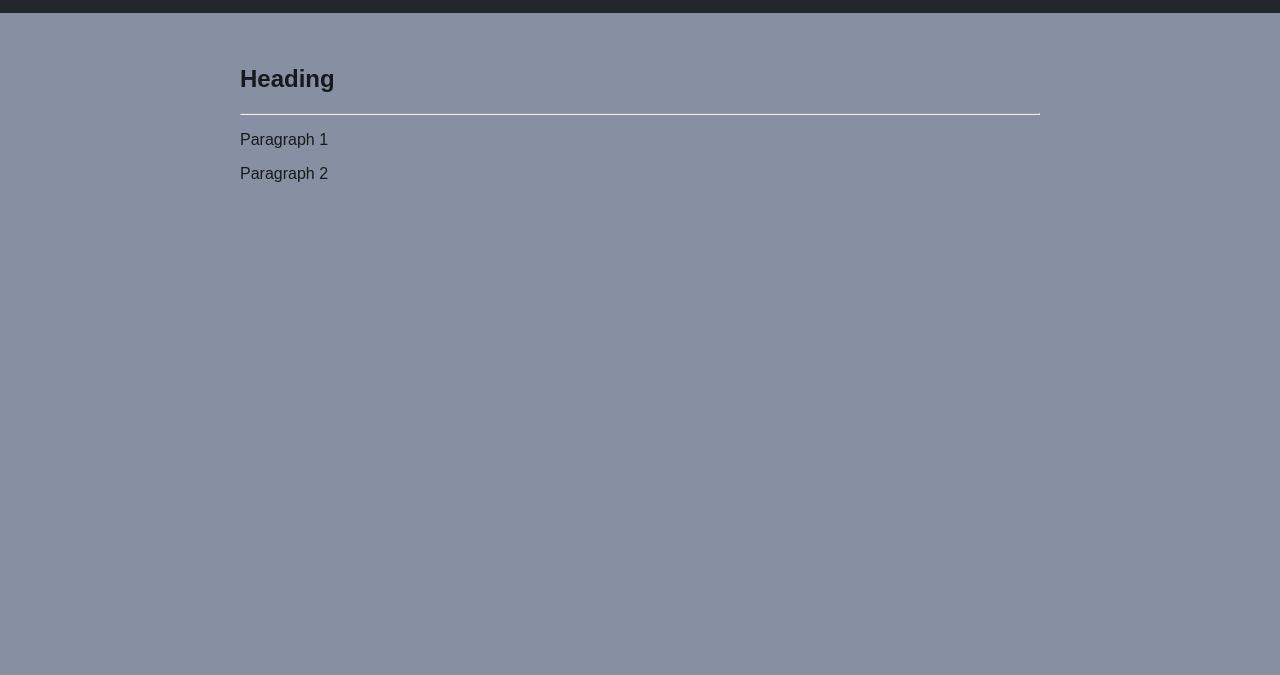
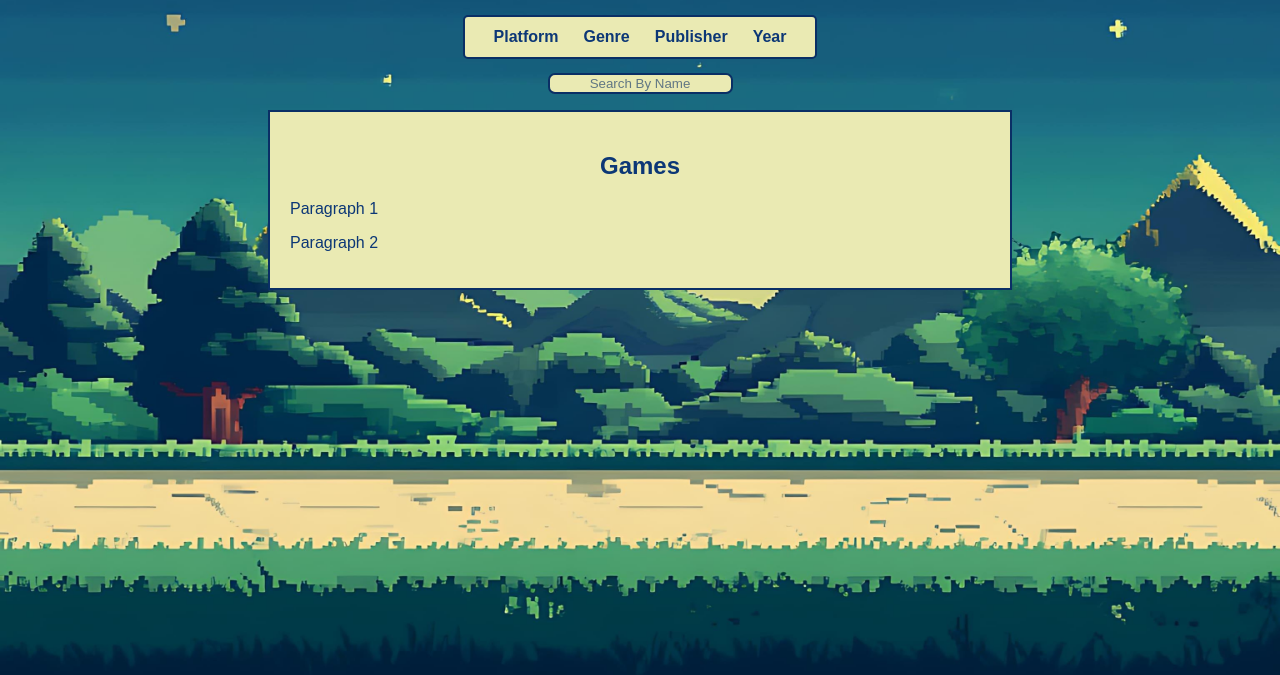
Before and after one commit to penguin-playground/penguin-playground.github.io, a plain HTML site: page index.html in a window 1280 px wide. Shown: the part 125-800 px from the top of the page. Drawn offline with Linux system fonts and the light colour scheme.

Commit message:
Added image folder, messed with index.html and styles.css to add to the overall webpage

```diff
--- a/index.html
+++ b/index.html
@@ -9,14 +9,23 @@
 </head>
 <body>
     <header>
-        <h1>Penguin Playground</h1>
+        <h1 class="title">Penguin Playground</h1>
     </header>
     <div class="theme-container">
-        <span id="themeToggle" class="theme-toggle">Dark</span>
+        <!--<span id="themeToggle" class="theme-toggle">Dark</span>-->
     </div>
-    <section id="intro" class="about">
-        <h2>Heading</h2>
-        <hr>
+    <div class="filter-container">
+        <h4>Platform</h4>
+        <h4>Genre</h4>
+        <h4>Publisher</h4>
+        <h4>Year</h4>
+    </div>
+    <div class="search-bar">
+        <input type="text" name="game-search" placeholder="Search By Name">
+    </div>
+
+    <section id="intro" class="Game-Section">
+        <h2 class="game-title">Games</h2>
         <!-- Put whatever you want here -->
         <p>Paragraph 1</p>
         <p>Paragraph 2</p>
--- a/script.js
+++ b/script.js
@@ -1,3 +1,8 @@
+const apiKey = "234f4811a29b4c78a8d5561438f2e01b";
+const apiURL = `https://api.rawg.io/api/games?key=${apiKey}&page_size=6`;
+
+const gameContainer = document.getElementById("games-container");
+
 document.addEventListener('DOMContentLoaded', function () {
     const body = document.body;
     const themeToggle = document.getElementById('themeToggle');
@@ -14,3 +19,7 @@ document.addEventListener('DOMContentLoaded', function () {
 
     themeToggle.addEventListener('click', toggleTheme);
 });
+
+async function getGames() {
+
+}
--- a/style.css
+++ b/style.css
@@ -1,10 +1,12 @@
 body {
-    background-color: #8690a2;
+    background-image: url('images/Night_Sky.jpg');
+    background-repeat: no-repeat;
+    background-size: cover;
+    background-position: center;
+    background-color: #061c3d;
     color: #161A1D;
     font-family: Arial, sans-serif;
-    margin: 0;
-    padding: 0;
-    box-sizing: border-box;
+    padding: 20px;
     transition: background-color 0.3s, color 0.3s;
 }
 
@@ -17,9 +19,8 @@ header {
     display: flex;
     justify-content: center;
     align-items: center;
-    background-color: #22272B;
-    color: #8690a2;
-    padding-top: 1.5rem;
+    color: #eaeab3;
+    padding-top: 1rem;
 }
 
 .theme-toggle {
@@ -32,7 +33,6 @@ header {
 .theme-container {
     display: flex;
     justify-content: end;
-    background-color: #22272B;
     color: #8690a2;
     padding-bottom: 1rem;
     padding-right: 3rem;
@@ -43,15 +43,52 @@ section {
     margin: 1rem 0;
 }
 
-.about, .projects, .contact, .education {
-    max-width: 800px;
-    margin: 0 auto;
+.filter-container {
+    display: flex;
+    justify-content: center;
+    align-items: center;
+    gap: 25px;
+    color: #0c3776;
+    width: 60%;
+    max-width: 350px;
+    height: 40px;
+    background-color: #eaeab3;
+    margin-right: auto;
+    margin-left: auto;
+    border: 2px solid #0a2f65;
+    border-radius: 5px;
 }
 
-.projects {
-    margin-bottom: 1rem;
+.search-bar {
+    padding-top: 14px;
+    display: flex;
 }
 
-.project {
-    margin-bottom: 2rem;
+input {
+    margin-right: auto;
+    margin-left: auto;
+    background-color: #eaeab3;
+    color: #0c3776;
+    border: 2px solid #0a2f65;
+    border-radius: 7px;
+    text-align: center;
 }
+
+input::placeholder {
+    color: #0a2e659c;
+}
+
+.Game-Section {
+    width: 80%;
+    background-color: #eaeab3;
+    margin-left: auto;
+    margin-right: auto;
+    padding: 20px;
+    max-width: 700px;
+    color: #0c3776;
+    border: 2px solid #0a2f65;
+}
+
+.game-title {
+    text-align: center;
+}
```
Also changed, not shown: images/Night_Sky.jpg (added), 1 other file.
